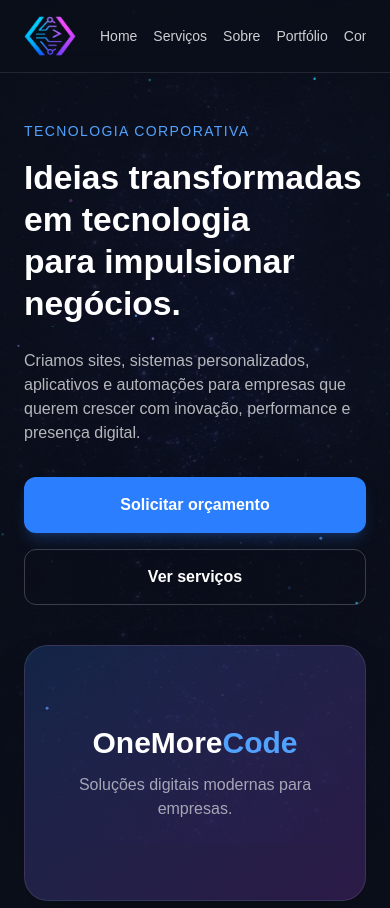
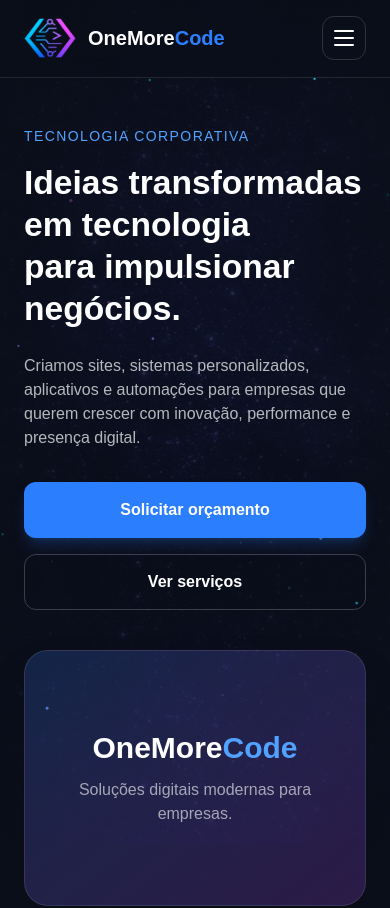
Before and after one commit to onemorecodetech/One_More_Code, a Next.js app: page / in a window 390 px wide. Shown: the top 908 px of the page. Built offline with nearby package versions, Linux system fonts and the light colour scheme.

Commit message:
menu humburguer

```diff
--- a/src/components/navbar.jsx
+++ b/src/components/navbar.jsx
@@ -1,5 +1,9 @@
+"use client";
+
+import { useEffect, useState } from "react";
 import Link from "next/link";
 import Image from "next/image";
+import { usePathname } from "next/navigation";
 
 const links = [
   { href: "/", label: "Home" },
@@ -7,38 +11,112 @@
   { href: "/about", label: "Sobre" },
   { href: "/portfolio", label: "Portfólio" },
   { href: "/contact", label: "Contato" },
-  { href: "/cliente", label: "Área do cliente" },
 ];
 
+const AREA_CLIENTE = { href: "/cliente", label: "Área do cliente" };
+
 export default function Navbar() {
+  const pathname = usePathname();
+  const [aberto, setAberto] = useState(false);
+
+  const ativo = (href) => (href === "/" ? pathname === "/" : pathname.startsWith(href));
+
+  // Fecha o menu ao trocar de página
+  useEffect(() => setAberto(false), [pathname]);
+
+  // Fecha com a tecla Esc e trava a rolagem da página com o menu aberto
+  useEffect(() => {
+    if (!aberto) return;
+    const onKey = (e) => e.key === "Escape" && setAberto(false);
+    document.addEventListener("keydown", onKey);
+    document.body.style.overflow = "hidden";
+    return () => {
+      document.removeEventListener("keydown", onKey);
+      document.body.style.overflow = "";
+    };
+  }, [aberto]);
+
   return (
     <header className="sticky top-0 z-50 border-b border-white/10 bg-[#0B0F1A]/70 backdrop-blur-md">
-      <nav className="max-w-6xl mx-auto flex items-center justify-between gap-6 px-6 py-4">
+      <nav className="relative max-w-6xl mx-auto flex items-center justify-between gap-6 px-6 py-4" aria-label="Principal">
         <Link href="/" className="flex shrink-0 items-center gap-3" aria-label="OneMoreCode, página inicial">
-          <Image
-            src="/images/logo.png"
-            alt=""
-            width={52}
-            height={40}
-            priority
-          />
-          <span className="hidden sm:inline text-xl font-bold">
+          <Image src="/images/logo.png" alt="" width={52} height={40} priority />
+          <span className="text-xl font-bold">
             OneMore<span className="text-blue-500">Code</span>
           </span>
         </Link>
 
-        <div className="flex min-w-0 gap-4 md:gap-8 text-sm md:text-base overflow-x-auto whitespace-nowrap">
+        {/* Desktop */}
+        <div className="hidden md:flex items-center gap-8">
           {links.map((link) => (
             <Link
               key={link.href}
               href={link.href}
-              className="text-white/80 hover:text-white transition"
+              aria-current={ativo(link.href) ? "page" : undefined}
+              className={`transition ${ativo(link.href) ? "text-white" : "text-white/70 hover:text-white"}`}
             >
               {link.label}
             </Link>
           ))}
+          <Link
+            href={AREA_CLIENTE.href}
+            aria-current={ativo(AREA_CLIENTE.href) ? "page" : undefined}
+            className="rounded-xl border border-white/15 px-4 py-2 font-medium text-white/90 transition hover:border-blue-400 hover:text-blue-400"
+          >
+            {AREA_CLIENTE.label}
+          </Link>
         </div>
+
+        {/* Botão hambúrguer (celular) */}
+        <button
+          type="button"
+          onClick={() => setAberto((v) => !v)}
+          aria-label={aberto ? "Fechar menu" : "Abrir menu"}
+          aria-expanded={aberto}
+          aria-controls="menu-mobile"
+          className="md:hidden flex h-11 w-11 items-center justify-center rounded-xl border border-white/15 text-white transition hover:border-blue-400"
+        >
+          <span className="relative block h-4 w-5" aria-hidden="true">
+            <span className={`absolute left-0 h-0.5 w-5 rounded bg-current transition-all duration-300 ${aberto ? "top-[7px] rotate-45" : "top-0"}`} />
+            <span className={`absolute left-0 top-[7px] h-0.5 w-5 rounded bg-current transition-opacity duration-200 ${aberto ? "opacity-0" : "opacity-100"}`} />
+            <span className={`absolute left-0 h-0.5 w-5 rounded bg-current transition-all duration-300 ${aberto ? "top-[7px] -rotate-45" : "top-[14px]"}`} />
+          </span>
+        </button>
       </nav>
+
+      {/* Menu do celular */}
+      <div
+        id="menu-mobile"
+        className={`md:hidden overflow-hidden border-t border-white/10 bg-[#0B0F1A]/95 backdrop-blur-md transition-[max-height,opacity] duration-300 ${
+          aberto ? "max-h-[480px] opacity-100" : "max-h-0 opacity-0 border-transparent"
+        }`}
+      >
+        <ul className="flex flex-col gap-1 px-6 py-4">
+          {links.map((link) => (
+            <li key={link.href}>
+              <Link
+                href={link.href}
+                tabIndex={aberto ? 0 : -1}
+                aria-current={ativo(link.href) ? "page" : undefined}
+                className={`block rounded-xl px-4 py-3.5 text-lg transition ${
+                  ativo(link.href) ? "bg-white/10 text-white" : "text-white/80 hover:bg-white/5 hover:text-white"
+                }`}
+              >
+                {link.label}
+              </Link>
+            </li>
+          ))}
+          <li className="pt-3">
+            <Link
+              href={AREA_CLIENTE.href}
+              tabIndex={aberto ? 0 : -1}
+              className="flex min-h-14 items-center justify-center rounded-xl bg-blue-500 text-lg font-semibold text-white transition hover:bg-blue-600"
+            >
+              {AREA_CLIENTE.label}
+            </Link>
+          </li>
+        </ul>
+      </div>
     </header>
   );
 }
```
